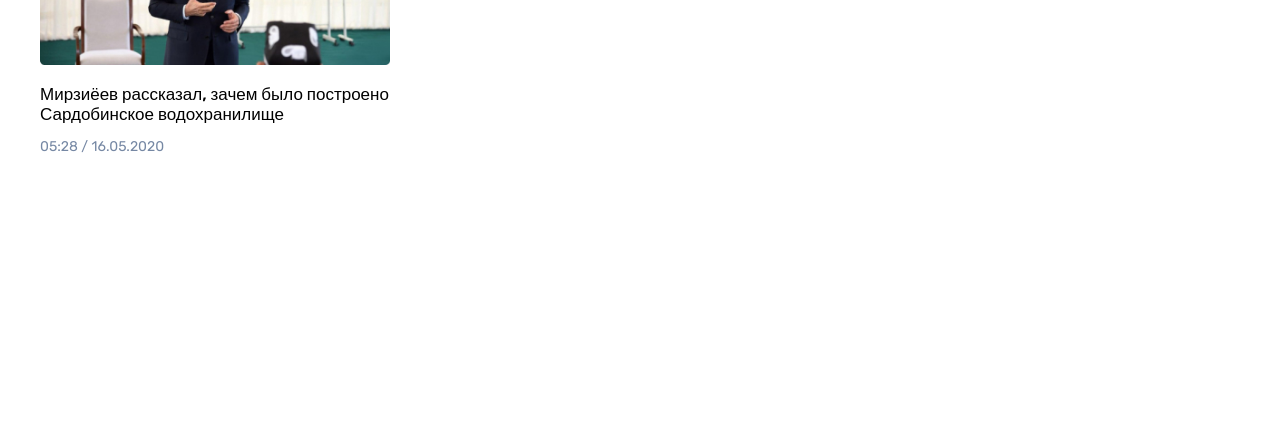
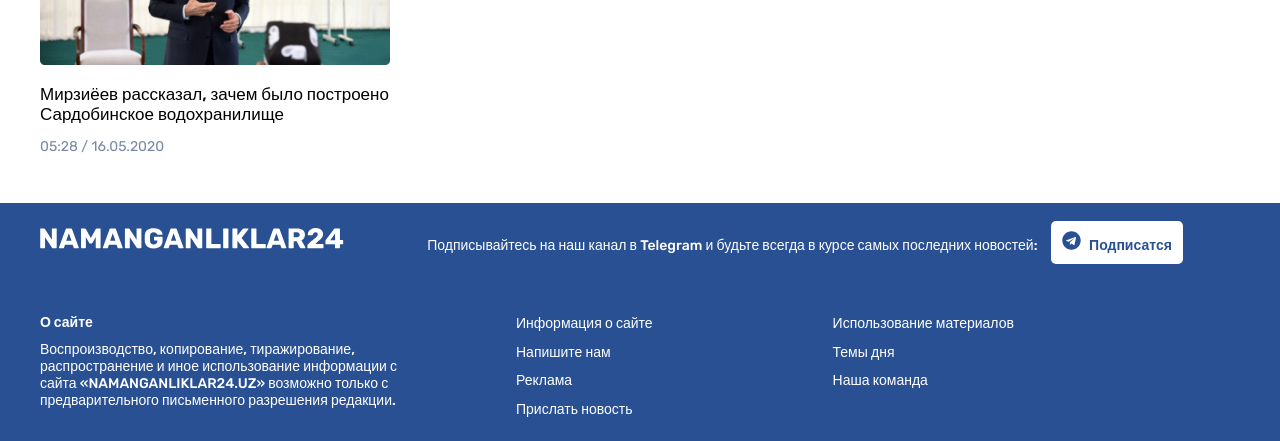
Before and after one commit to Bakhrom-Khalikulov/Namanganliklar24-client, a plain HTML site: page Politic.html in a window 1280 px wide. Shown: the part 1613-2054 px from the top of the page. Before the commit the page ends 1782 px from the top, so only its background shows below. Drawn offline with Linux system fonts and the light colour scheme.

Commit message:
footer done

```diff
--- a/Politic.html
+++ b/Politic.html
@@ -284,5 +284,76 @@
     </section>
     <!-- NEWS SECTION ENDS -->
 
+        <!-- FOOTER STARTS -->
+        <footer class="site-footer">
+            <div class="container">
+                <div class="footer__wrapper">
+                    <div class="footer__wrapper--start">
+                        <a class="footer__link" href="#">
+                            <img class="header__logo"
+                                 src="./images/footer__logo.svg"
+                                 width="304"
+                                 height="33"
+                                 alt="Namanganliklar">
+                        </a>
+
+                        <span class="footer__follow">
+                            Подписывайтесь на наш канал в Telegram и будьте всегда в курсе самых последних новостей:
+                        </span>
+
+                        <button class="footer__follow1" type="button">
+                            <img class="footer__tg"
+                            src="./images/telegram__logo--footer.svg"
+                            width="19.38"
+                            height="19.38"
+                            alt="telegram_icon">
+                            Подписатся
+                        </button>
+
+                    </div>
+
+                    <div class="footer__wrapper--end">
+                        <div class="footer__text1">
+                            <h2 class="about_us">
+                                О сайте
+                            </h2>
+                            <p class="about_us1">
+                                Воспроизводство, копирование, тиражирование, распространение и иное использование информации с сайта «NAMANGANLIKLAR24.UZ» возможно только с предварительного письменного разрешения редакции.
+                            </p>
+                        </div>
+
+                        <ul class="footer__list1">
+                            <li class="footer__item1">
+                                <a class="footer__link" href="#">Информация о сайте</a>
+                            </li>
+                            <li class="footer__item1">
+                                <a class="footer__link" href="#">Напишите нам</a>
+                            </li>
+                            <li class="footer__item1">
+                                <a class="footer__link" href="#">Реклама</a>
+                            </li>
+                            <li class="footer__item1">
+                                <a class="footer__link" href="#">Прислать новость</a>
+                            </li>
+                        </ul>
+
+                        <ul class="footer__list2">
+                            <li class="footer__item1">
+                                <a class="footer__link" href="#">Использование материалов</a>
+                            </li>
+                            <li class="footer__item1">
+                                <a class="footer__link" href="#">Темы дня</a>
+                            </li>
+                            <li class="footer__item1">
+                                <a class="footer__link" href="#">Наша команда
+                                </a>
+                            </li>
+                        </ul>
+                    </div>
+                </div>
+            </div>
+        </footer>
+        <!-- FOOTER ENDS -->
+
 </body>
 </html>
--- a/css/politic.css
+++ b/css/politic.css
@@ -430,3 +430,90 @@ a{
 }
 
 /* ************ NEWS STYLE ENDS ************ */
+
+
+/* ************ FOOTER STYLE STARTS ************ */
+.site-footer{
+    padding-top: 18px;
+    padding-bottom: 13px;
+    background-color: var(--footer-bg-color);
+}
+
+.footer__wrapper--start{
+    margin-bottom: 50px;
+}
+
+.footer__link{
+    margin-right: 80px;
+}
+
+.footer__follow{
+    margin-top: 0;
+    margin-right: 10px;
+    font-weight: 500;
+    font-size: 14px;
+    line-height: 17px;
+    color: var(--footer-text-color);
+}
+
+.footer__tg{
+    margin-right: 5px;
+}
+
+.footer__follow1{
+    padding: 10px 11px;
+    background: var(--footer-text-color);
+    border-radius: 5px;
+    border: none;
+    font-weight: 600;
+    font-size: 14px;
+    line-height: 17px;
+    color: var(--footer-bg-color);
+}
+
+.footer__wrapper--end{
+    display: flex;
+}
+
+.footer__text1{
+    width: 100%;
+    max-width: 365px;
+    margin-right: 111px;
+}
+
+.about_us{
+    margin-top: 0;
+    margin-bottom: 10px;
+    font-weight: 600;
+    font-size: 14px;
+    line-height: 17px;
+    color: var(--footer-text-color);
+}
+
+.about_us1{
+    margin-top: 0;
+    margin-bottom: 10px;
+    font-weight: 500;
+    font-size: 14px;
+    line-height: 17px;
+    color: var(--footer-text-color);
+}
+
+.footer__item1{
+    margin-top: 0;
+    margin-bottom: 10px;
+}
+
+.footer__list1{
+    margin-right: 100px;
+}
+
+.footer__link{
+    font-weight: 500;
+    font-size: 14px;
+    line-height: 17px;
+    color: var(--footer-text-color);
+}
+
+
+/* ************ FOOTER STYLE ENDS ************ */
```
